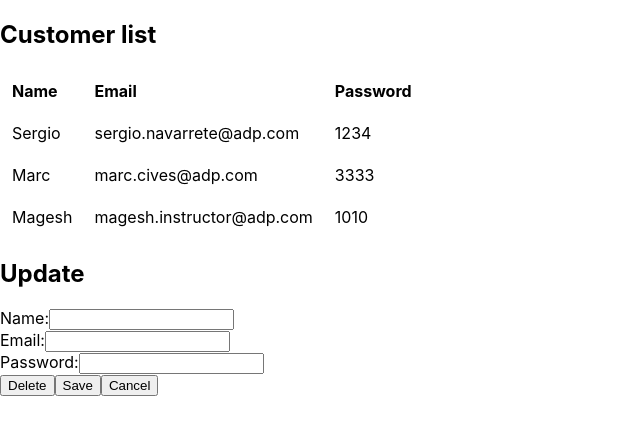
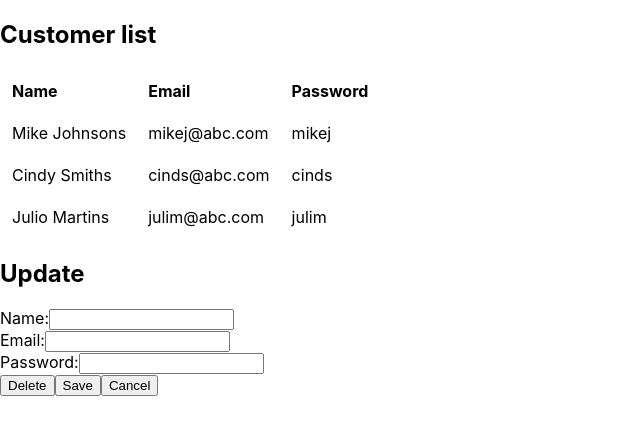
Before and after one commit to snavarrete7/UserManagerWeb, a React (Create React App) app in the folder front-end-app/: page / in a window 1280 px wide. Shown: the top 434 px of the page, without its empty margins (0-640 px from the left). Built offline with nearby package versions, Linux system fonts and the light colour scheme.

Commit message:
use effect customerlist

```diff
--- a/front-end-app/src/App.js
+++ b/front-end-app/src/App.js
@@ -1,13 +1,22 @@
 import './App.css';
 import React from 'react'
+import { getAll } from './memdb';
+
 
 function App() {
 
-  let [customerList, setCustomerList] = React.useState([
-    {"id":"1", "name":"Sergio", "email":"sergio.navarrete@adp.com", "password":"1234"},
-    {"id":"2", "name":"Marc", "email":"marc.cives@adp.com", "password":"3333"},
-    {"id":"3", "name":"Magesh", "email":"magesh.instructor@adp.com", "password":"1010"}
-  ])
+  // let [customerList, setCustomerList] = React.useState([
+  //   {"id":"1", "name":"Sergio", "email":"sergio.navarrete@adp.com", "password":"1234"},
+  //   {"id":"2", "name":"Marc", "email":"marc.cives@adp.com", "password":"3333"},
+  //   {"id":"3", "name":"Magesh", "email":"magesh.instructor@adp.com", "password":"1010"}
+  // ])
+
+  let [customerList, setCustomerList] = React.useState([])
+
+  React.useEffect(() => {
+    const customers = getAll()
+    setCustomerList(customers)
+  }, []);
 
   let [customerIdForm, setCustomerIdForm] = React.useState("")
   let [customerNameForm, setCustomerNameForm] = React.useState("")
--- /dev/null
+++ b/front-end-app/src/memdb.js
@@ -0,0 +1,75 @@
+const items = [
+    {
+      "id": 0,
+      "name": "Mike Johnsons",
+      "email": "mikej@abc.com",
+      "password": "mikej"
+    },
+    {
+      "name": "Cindy Smiths",
+      "email": "cinds@abc.com",
+      "password": "cinds",
+      "id": 1
+    },
+    {
+      "name": "Julio Martins",
+      "email": "julim@abc.com",
+      "password": "julim",
+      "id": 2
+    }
+  ]
+
+
+export function getAll(){
+    return items;
+}
+
+export function get(id) {
+    let result = null;
+    for( let item of items){
+        if(item.id === id){
+            result = item;
+        }
+    }
+  return result;
+}
+
+export function deleteById(id) {
+  let arrayIndex = getArrayIndexForId(id);
+  if( arrayIndex >= 0 && arrayIndex < items.length){
+    items.splice(arrayIndex,1);
+  }
+}
+
+export function post(item) {
+  let nextid = getNextId();
+  item.id = nextid;
+  items[items.length] = item;
+}
+
+export function put(id, item) {
+  for( let i = 0; i < items.length; i++){
+    if(items[i].id === id){
+      items[i] = item;
+      return;
+    }
+  }
+}
+
+function getArrayIndexForId(id){
+  for( let i = 0; i < items.length; i++){
+    if(items[i].id === id){
+      return i;
+    }
+  }
+  return -1;
+}
+
+
+function getNextId(){
+  let maxid = 0;
+  for( let item of items){
+    maxid = (item.id > maxid)?item.id:maxid;
+  }
+  return maxid + 1;
+}
```
